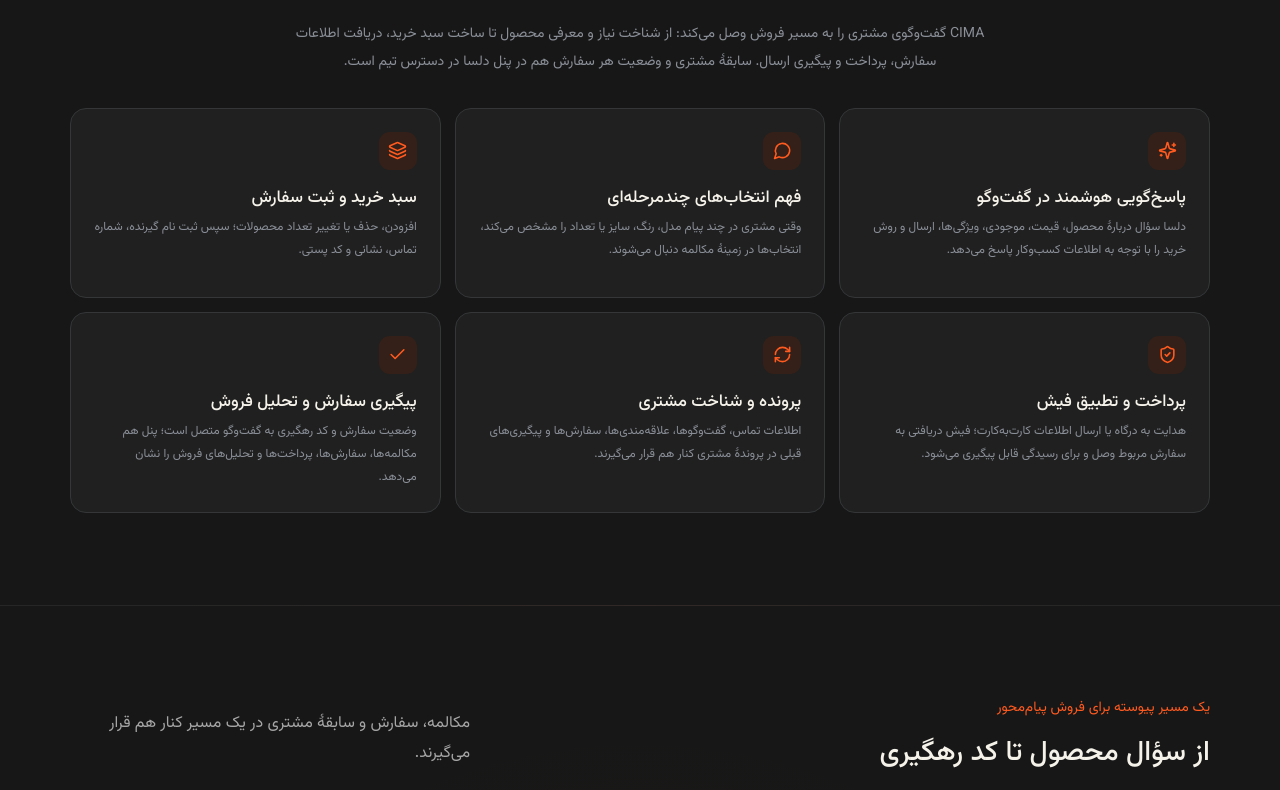
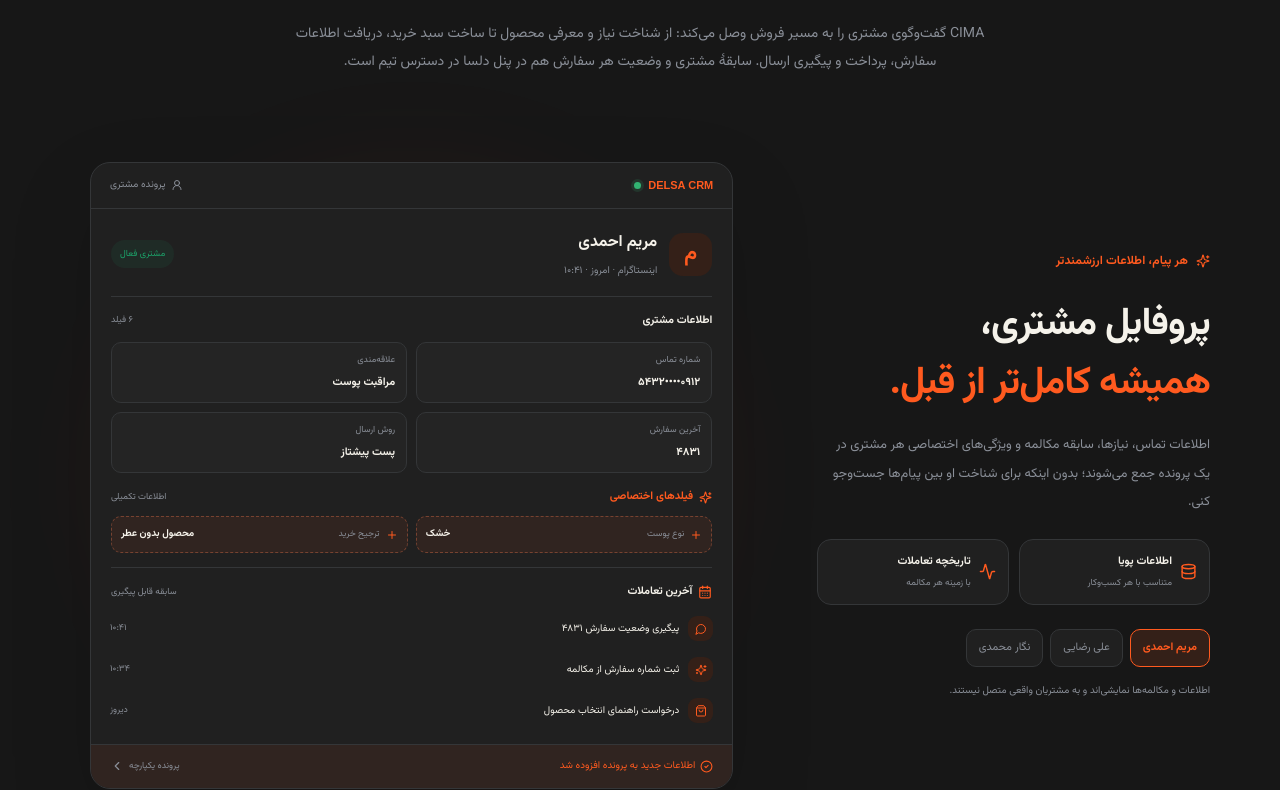
Before and after one commit to maxjomeh/delsa, a Next.js app: page / in a window 1280 px wide. Shown: the part 1056-1846 px from the top of the page. Built offline with nearby package versions, Linux system fonts and the light colour scheme.

Commit message:
feat(home): embed animated customer profile showcase in next CIMA section

```diff
--- a/app/page.tsx
+++ b/app/page.tsx
@@ -2,6 +2,7 @@ import './homepage-cima.css';
 import Link from 'next/link';
 import ChatLaunch from '../components/ChatLaunch';
 import AnimatedCimaInbox from '../components/AnimatedCimaInbox';
+import CimaCustomerProfileDemo from '../components/CimaCustomerProfileDemo';
 import { ArrowLeft, ArrowUpLeft, Check, ChevronDown, CircleHelp, Layers3, MessageCircle, RefreshCw, ShieldCheck, Sparkles } from 'lucide-react';
 
 const steps = [
@@ -44,6 +45,7 @@ export default function Home() { return <>
 
 <section id="cima" className="wrap cima-intro">
   <div className="cima-section-heading"><span className="eyebrow">CIMA / CUSTOMER INTELLIGENCE & MESSAGING ASSISTANT</span><h2>CRM دلسا؛ از مکالمه<br/>تا مدیریت فروش.</h2><p>CIMA گفت‌وگوی مشتری را به مسیر فروش وصل می‌کند: از شناخت نیاز و معرفی محصول تا ساخت سبد خرید، دریافت اطلاعات سفارش، پرداخت و پیگیری ارسال. سابقهٔ مشتری و وضعیت هر سفارش هم در پنل دلسا در دسترس تیم است.</p></div>
+  <CimaCustomerProfileDemo/>
   <div className="cima-feature-grid">{features.map(([title, copy, Icon])=><article className="cima-feature" key={title}><span><Icon size={19}/></span><h3>{title}</h3><p>{copy}</p></article>)}</div>
 </section>
 
```
